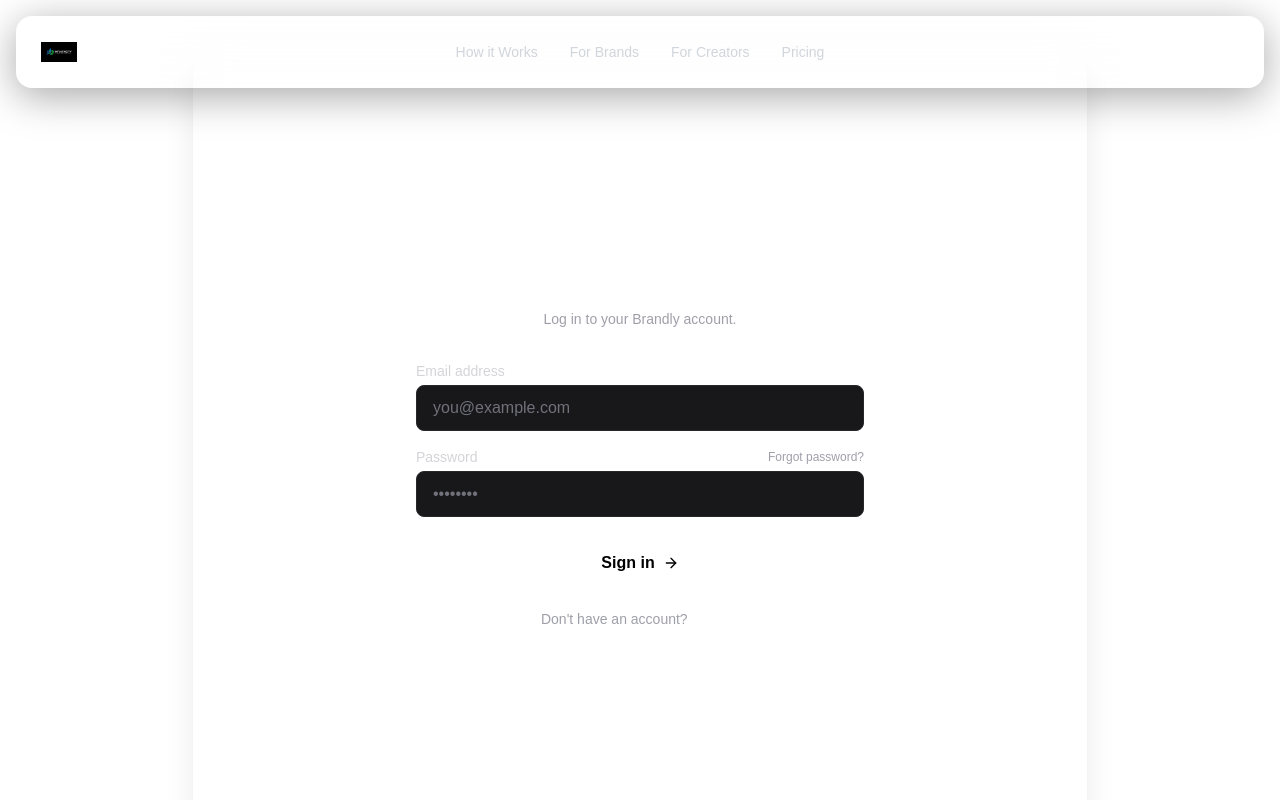
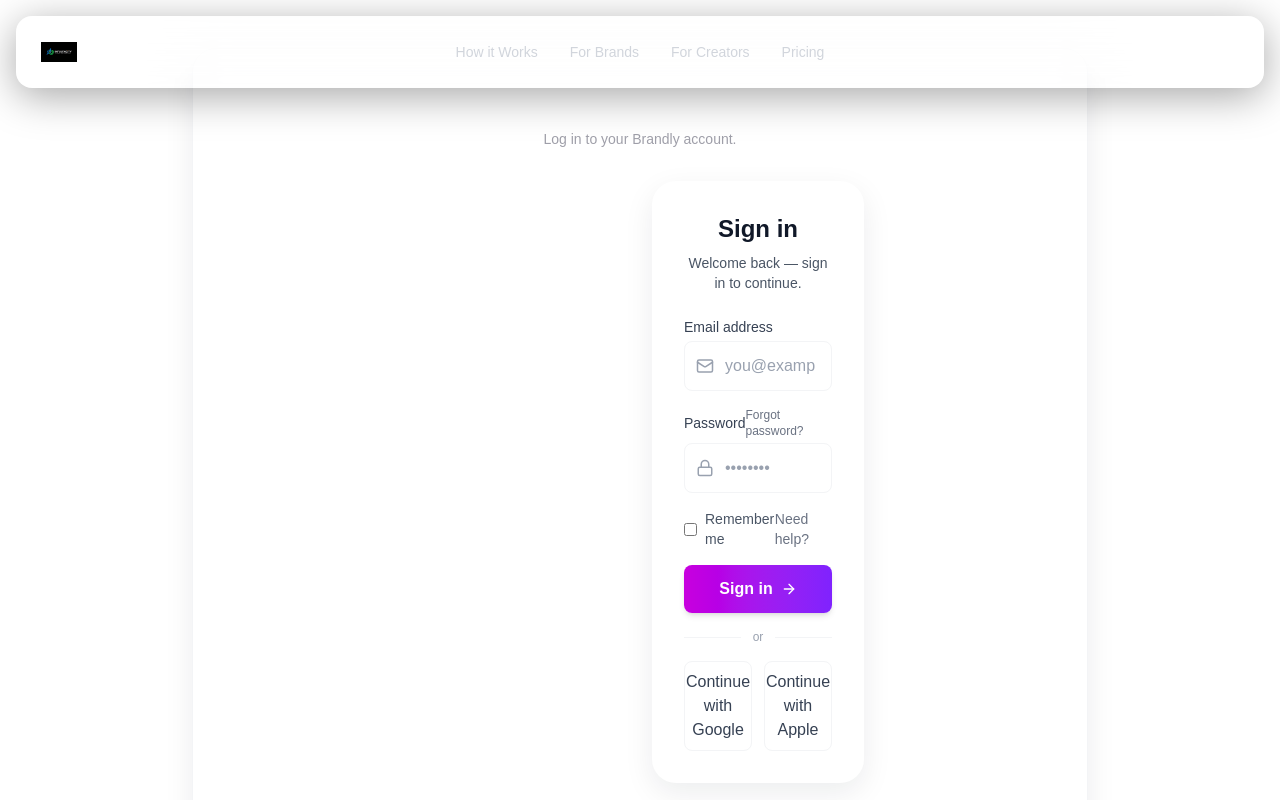
Before and after one commit to sukhdeep2813/Influencers, a Next.js app: page /login in a window 1280 px wide. Shown: the top 800 px of the page. Built offline with nearby package versions, Linux system fonts and the light colour scheme.

Commit message:
Information section + login form

```diff
--- a/app/(auth)/login/login-form.tsx
+++ b/app/(auth)/login/login-form.tsx
@@ -1,7 +1,7 @@
 "use client";
 
 import Link from "next/link";
-import { ArrowRight } from "lucide-react";
+import { ArrowRight, Mail, Lock } from "lucide-react";
 
 export default function LoginForm() {
   const handleSubmit = (e: React.FormEvent) => {
@@ -11,46 +11,71 @@ export default function LoginForm() {
   };
 
   return (
-    <form onSubmit={handleSubmit} className="space-y-4">
+    <div className="w-full">
+      <div className="grid grid-cols-1 md:grid-cols-2 gap-6">
+        {/* Promo */}
+        <div className="hidden md:flex flex-col justify-center rounded-3xl p-8 bg-gradient-to-br from-white via-sky-50 to-white shadow-[var(--card-shadow)] transform transition-all duration-300 hover:shadow-lg hover:-translate-y-1 animate-fade-up">
+          <h3 className="text-3xl font-bold text-gray-900">Welcome back</h3>
+          <p className="mt-2 text-gray-600">Sign in to continue managing creators, contracts and payments in one place.</p>
+
+          <div className="mt-6">
+            <ul className="space-y-3 text-gray-700">
+              <li className="flex items-start gap-3"><span className="h-3 w-3 rounded-full bg-sky-500 mt-2" />Secure payments</li>
+              <li className="flex items-start gap-3"><span className="h-3 w-3 rounded-full bg-sky-500 mt-2" />Verified creators</li>
+              <li className="flex items-start gap-3"><span className="h-3 w-3 rounded-full bg-sky-500 mt-2" />Instant proposals</li>
+            </ul>
+          </div>
+
+          <div className="mt-6 text-sm text-gray-500">Need an account? <Link href="/signup" className="text-violet-600 font-medium">Create one</Link></div>
+        </div>
+
+        {/* Form */}
+        <div className="rounded-3xl p-8 bg-white shadow-[var(--card-shadow)] transform transition-all duration-300 hover:shadow-lg hover:-translate-y-1 animate-fade-up">
+          <div className="mb-6 text-center">
+            <h2 className="text-2xl font-bold text-gray-900">Sign in</h2>
+            <p className="text-gray-600 text-sm mt-2">Welcome back — sign in to continue.</p>
+          </div>
+
+          <form onSubmit={handleSubmit} className="space-y-4" noValidate>
             <div>
-        <label className="block text-sm font-medium text-zinc-300 mb-1">
-          Email address
-        </label>
-        <input
-          type="email"
-          required
-          className="w-full px-4 py-2.5 bg-zinc-900 border border-zinc-800 rounded-lg text-white placeholder-zinc-500 focus:outline-none focus:ring-2 focus:ring-white/20 focus:border-zinc-700 transition-all"
-          placeholder="you@example.com"
-        />
+              <label className="block text-sm font-medium text-gray-700 mb-1">Email address</label>
+              <div className="relative">
+                <input type="email" required className="w-full px-4 py-3 pl-10 bg-white border border-gray-100 rounded-lg text-gray-700 placeholder-gray-400 focus:outline-none focus:ring-2 focus:ring-violet-100 focus:border-violet-300 transition-all" placeholder="you@example.com" />
+                <Mail className="absolute left-3 top-1/2 -translate-y-1/2 text-gray-400" size={18} />
+              </div>
             </div>
 
             <div>
               <div className="flex items-center justify-between mb-1">
-          <label className="block text-sm font-medium text-zinc-300">
-            Password
-          </label>
-          <Link
-            href="/forgot-password"
-            className="text-xs text-zinc-400 hover:text-white transition-colors"
-          >
-            Forgot password?
-          </Link>
+                <label className="block text-sm font-medium text-gray-700">Password</label>
+                <Link href="/forgot-password" className="text-xs text-gray-500 hover:text-gray-900 transition-colors">Forgot password?</Link>
               </div>
-        <input
-          type="password"
-          required
-          className="w-full px-4 py-2.5 bg-zinc-900 border border-zinc-800 rounded-lg text-white placeholder-zinc-500 focus:outline-none focus:ring-2 focus:ring-white/20 focus:border-zinc-700 transition-all"
-          placeholder="••••••••"
-        />
+              <div className="relative">
+                <input type="password" required className="w-full px-4 py-3 pl-10 bg-white border border-gray-100 rounded-lg text-gray-700 placeholder-gray-400 focus:outline-none focus:ring-2 focus:ring-violet-100 focus:border-violet-300 transition-all" placeholder="••••••••" />
+                <Lock className="absolute left-3 top-1/2 -translate-y-1/2 text-gray-400" size={18} />
+              </div>
             </div>
 
-      <button
-        type="submit"
-        className="w-full flex items-center justify-center gap-2 py-2.5 px-4 mt-6 bg-white text-black font-semibold rounded-lg hover:bg-zinc-200 transition-colors"
-      >
-        Sign in
-        <ArrowRight size={16} />
-      </button>
+            <div className="flex items-center justify-between">
+              <label className="inline-flex items-center gap-2 text-sm text-gray-600"><input type="checkbox" className="rounded border-gray-200" /> Remember me</label>
+              <a className="text-sm text-gray-500">Need help?</a>
+            </div>
+
+            <button type="submit" className="w-full flex items-center justify-center gap-2 py-3 px-4 mt-2 bg-gradient-to-r from-fuchsia-600 to-violet-600 text-white font-semibold rounded-lg hover:opacity-95 transition-colors shadow-md">Sign in <ArrowRight size={16} /></button>
+
+            <div className="mt-3 flex items-center gap-3">
+              <div className="flex-1 h-px bg-gray-100" />
+              <div className="text-xs text-gray-400">or</div>
+              <div className="flex-1 h-px bg-gray-100" />
+            </div>
+
+            <div className="grid grid-cols-2 gap-3">
+              <button type="button" className="flex items-center justify-center gap-2 py-2 px-3 border border-gray-100 rounded-lg text-gray-700 hover:shadow-md hover:-translate-y-1 transition-transform duration-200">Continue with Google</button>
+              <button type="button" className="flex items-center justify-center gap-2 py-2 px-3 border border-gray-100 rounded-lg text-gray-700 hover:shadow-md hover:-translate-y-1 transition-transform duration-200">Continue with Apple</button>
+            </div>
           </form>
+        </div>
+      </div>
+    </div>
   );
 }
```
Lines whose indentation alone changed are shown as unchanged.
